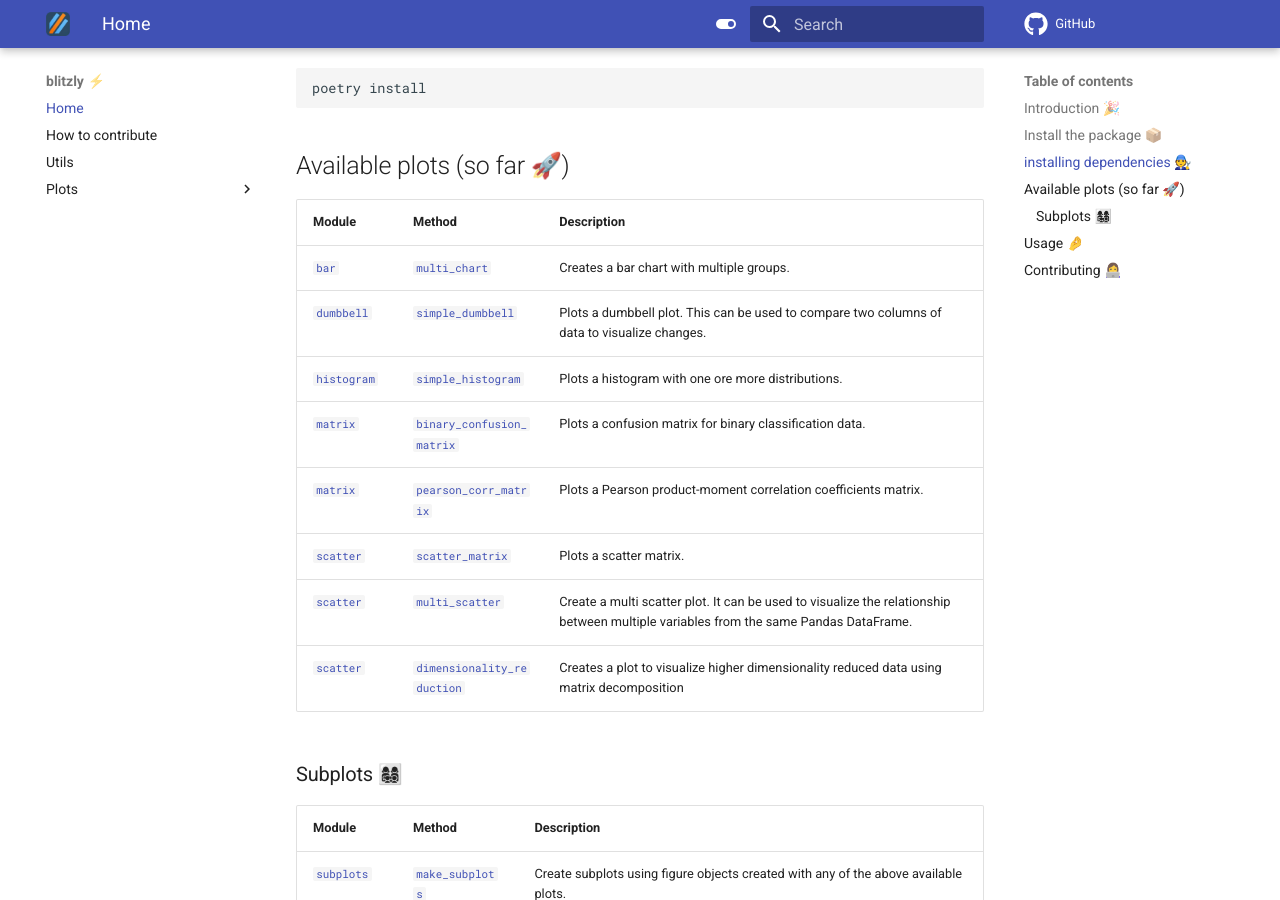
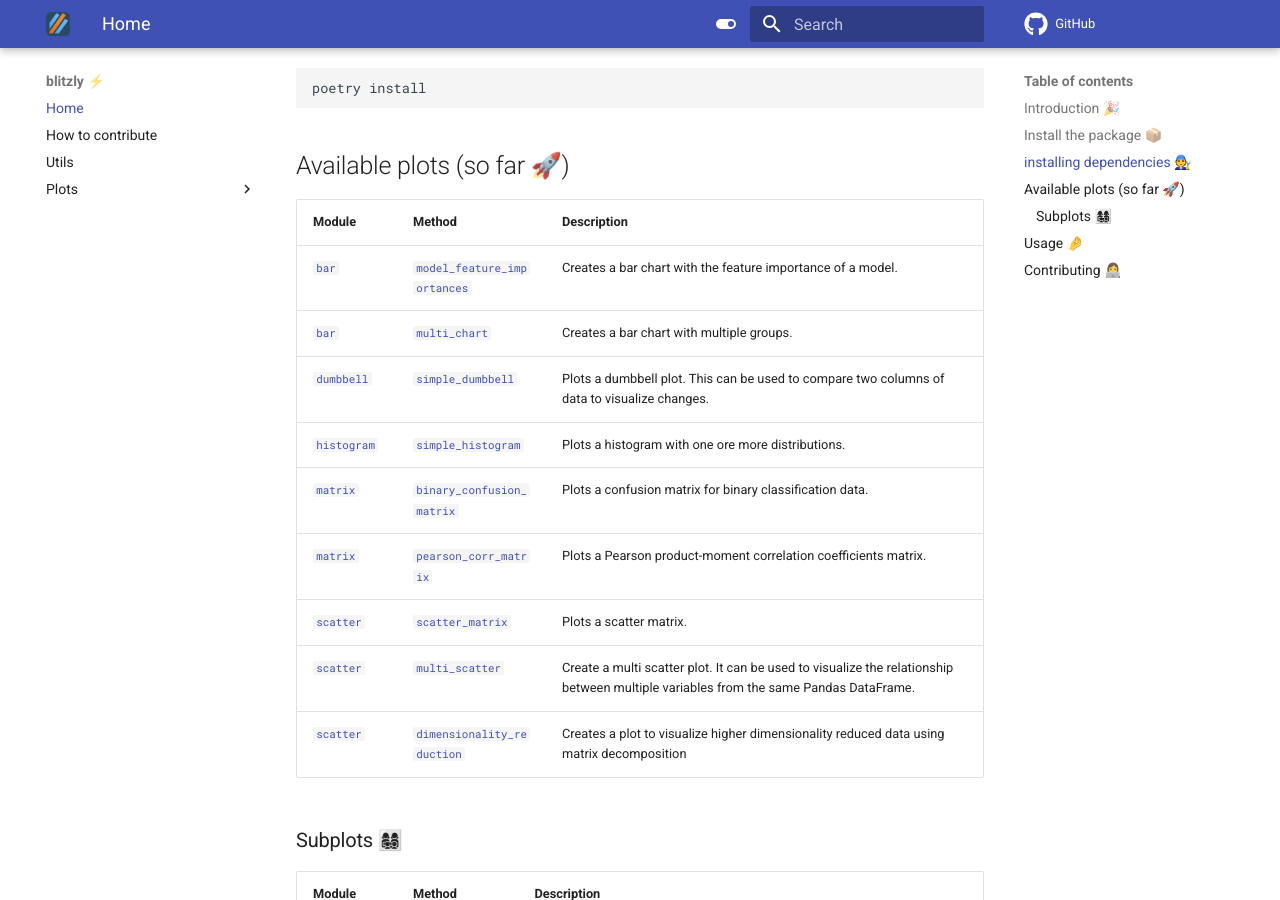
Before and after one commit to invia-flights/blitzly, an MkDocs documentation site: the page built from docs/README.md, in a window 1280 px wide and 900 px high, scrolled down 1211 px. Built offline with MkDocs 1.6.1 and Material for MkDocs 9.7.7, drawn with Linux system fonts in a browser that asks for light colours; comment, search, counter and statistics services are not loaded.

Commit message:
docs: add model_feature_importances to readme

```diff
--- a/docs/README.md
+++ b/docs/README.md
@@ -44,6 +44,7 @@ poetry install
 ## Available plots (so far 🚀)
 | Module | Method | Description |
 | ------ | ------ | ----------- |
+| [`bar`](https://invia-flights.github.io/blitzly/plots/bar/) | [`model_feature_importances`](https://invia-flights.github.io/blitzly/plots/bar/#blitzly.plots.bar.model_feature_importances) | Creates a bar chart with the feature importance of a model. |
 | [`bar`](https://invia-flights.github.io/blitzly/plots/bar/) | [`multi_chart`](https://invia-flights.github.io/blitzly/plots/bar/#blitzly.plots.bar.multi_chart) | Creates a bar chart with multiple groups. |
 | [`dumbbell`](https://invia-flights.github.io/blitzly/plots/dumbbell/) | [`simple_dumbbell`](https://invia-flights.github.io/blitzly/plots/dumbbell/#blitzly.plots.dumbbell.simple_dumbbell) | Plots a dumbbell plot. This can be used to compare two columns of data to visualize changes. |
 | [`histogram`](https://invia-flights.github.io/blitzly/plots/histogram/) | [`simple_histogram`](https://invia-flights.github.io/blitzly/plots/histogram/#blitzly.plots.histogram.simple_histogram) | Plots a histogram with one ore more distributions. |
```
